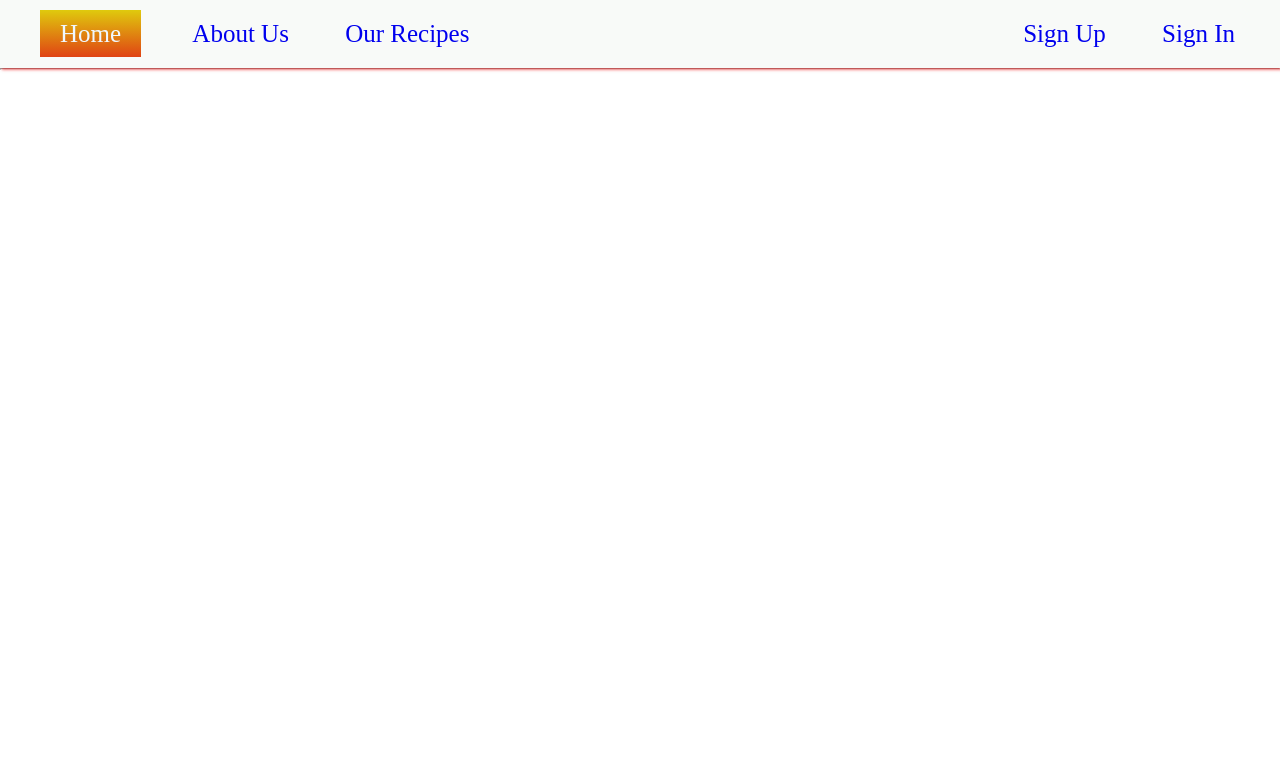
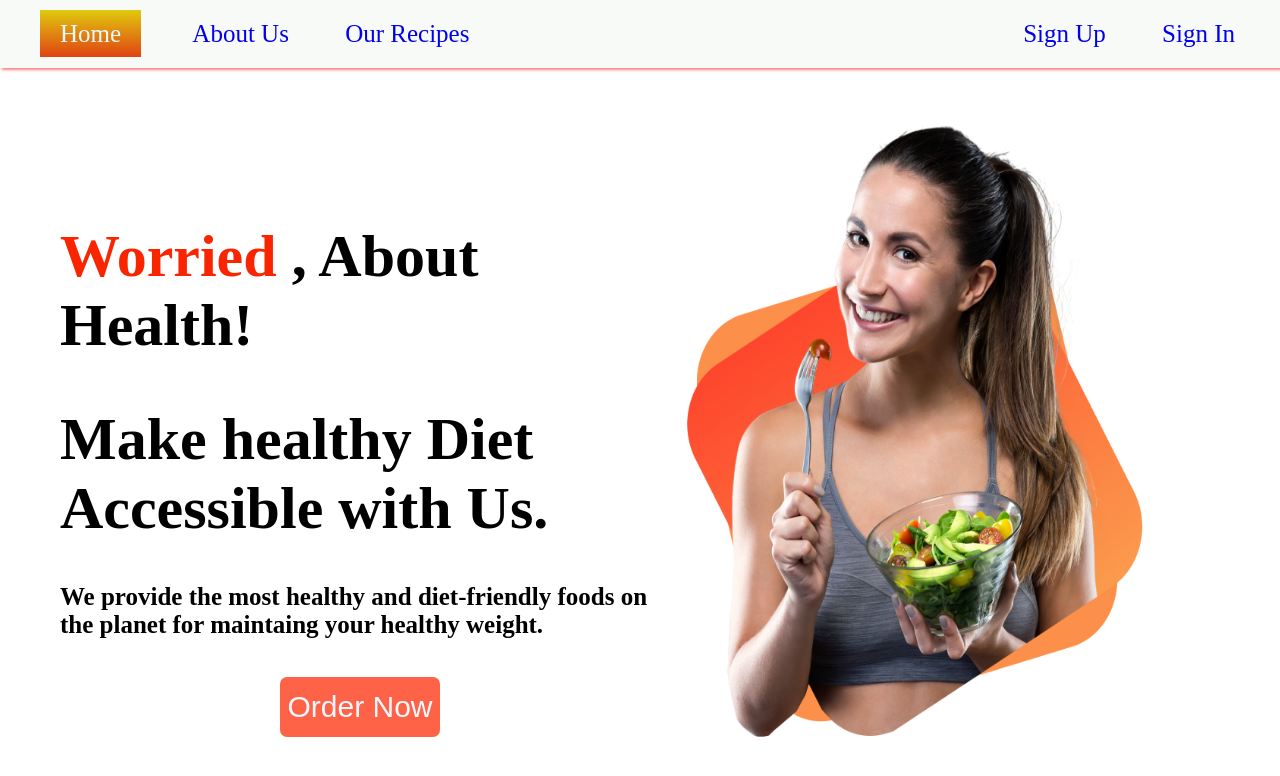
Before and after one commit to razedulislam/food-networks, a plain HTML site: page index.html in a window 1280 px wide. Drawn offline with Linux system fonts and the light colour scheme.

Commit message:
food home section added

```diff
--- a/index.html
+++ b/index.html
@@ -8,6 +8,9 @@
     <link rel="stylesheet" href="style.css">
 </head>
 <body>
+
+    <!--Navbar start-->
+
     <section class="navbar">
         <div class="navbar-items">
             <div class="navbar-left">
@@ -23,5 +26,25 @@
         <hr class="navbar-line">
     </section>
 
+     <!--Navbar End-->
+
+      <!--Home section start-->
+     <section class="head-section">
+        <div class="head-des-left head-food">
+                <h1 id="head-food-h1"> <span><b>Worried</b></span> , About Health!</h1>
+                <h1 id="head-food1-h1">Make healthy Diet Accessible with Us.</h1>
+                <h3>We provide the most healthy and diet-friendly foods on the planet
+                    for maintaing your healthy weight.</h3>
+                    <br>
+            <div>
+                <button type="button" class="order-button">Order Now</button>
+
+            </div>
+        </div>
+
+        <div class="head-image-right head-food">
+            <img src="images/modeleatingfoods.png" height="650px" width="500px" alt="">
+        </div>
+     </section>
 </body>
 </html>
--- a/style.css
+++ b/style.css
@@ -2,6 +2,22 @@
     margin: 0;
     padding: 0;
     box-sizing: border-box;
+}
+h1{
+    font-size: 60px;
+}
+h2{
+    font-size: 40px;
+}
+h3{
+    font-size: 25px;
+}
+span{
+    color: rgb(248, 37, 0);
+}
+.navbar{
+    width: 100%;
+   margin-bottom: 110px;
 }
 .navbar-items{
     display: flex;
@@ -9,12 +25,12 @@
     color: black;
     padding: 20px;
     justify-content: space-between;
-    position: sticky;
+    position:fixed;
+    width: 100%;
     box-shadow: rgba(240, 7, 7, 0.507) 1.95px 1.95px 2.6px;
 }
 .navbar-left{
     font-size: 25px;
-
 }
 .navbar-right{
     float: right;
@@ -30,3 +46,38 @@ a{
     color: aliceblue;
     padding: 10px 20px;
 }
+
+.head-section::after {
+    content: "";
+    clear: both;
+    display: table;
+  }
+.head-section{
+    display: flex;
+
+}
+.head-food{
+    width: 50%;
+}
+.head-des-left{
+    margin-top: 100px;
+    margin-left: 50px;
+    padding: 10px;
+}
+#head-food-h1{
+    margin-bottom: 45px;
+}
+#head-food1-h1{
+    margin-bottom: 40px;
+}
+.order-button{
+    background-color: tomato;
+    color: aliceblue;
+    margin-left: 220px;
+    width: 160px;
+    margin-top: 20px;
+    height: 60px;
+    font-size: 30px;
+    border-radius: 7px;
+    border: tomato;
+}
```
